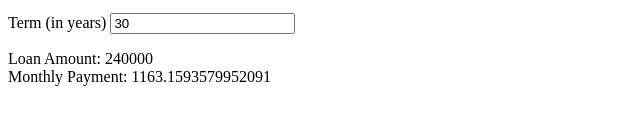
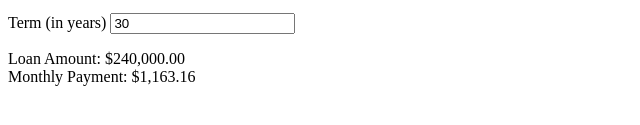
Before and after one commit to kirkland/angular-mortgage, a website: page app/index.html in a window 1280 px wide. Shown: the part 151-276 px from the top of the page, without its empty margins (0-640 px from the left). Drawn offline with nearby package versions, Linux system fonts and the light colour scheme; some packages are replaced by stand-ins of ours.

Commit message:
Format results as currency

```diff
--- a/app/partials/calculator.html
+++ b/app/partials/calculator.html
@@ -25,8 +25,8 @@
   </p>
 
   <p>
-    Loan Amount: {{loan_amount() }}
+    Loan Amount: {{loan_amount() | currency }}
     <br />
-    Monthly Payment: {{ monthly_payment() }}
+    Monthly Payment: {{ monthly_payment() | currency }}
   </p>
 </div>
```
